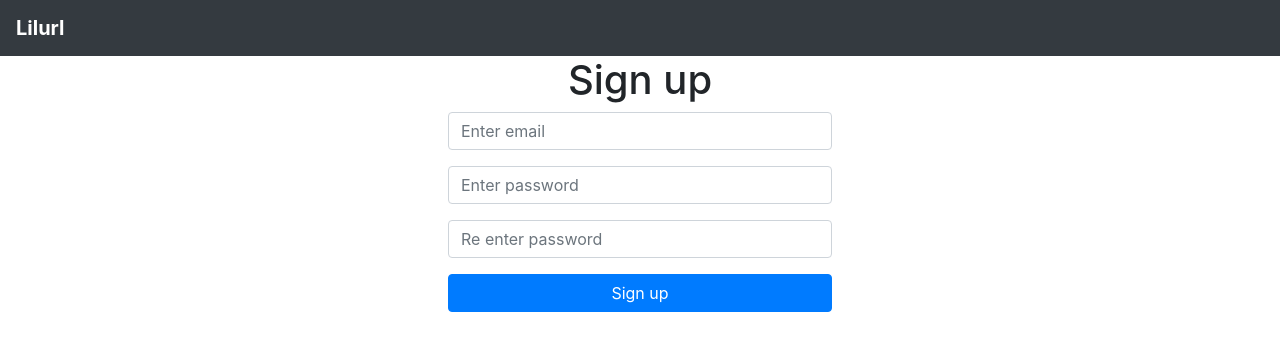
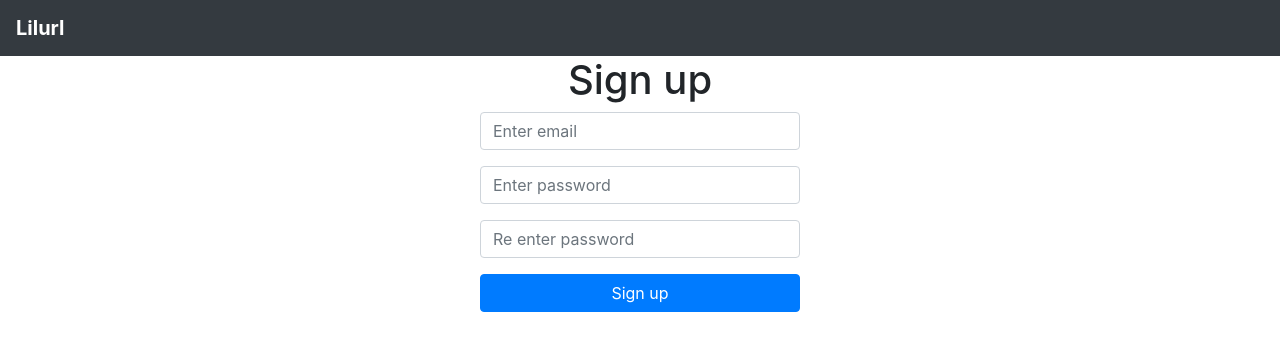
Before and after one commit to sumitsaha1994/lilurl-client, a React (Create React App) app: page /user/signup in a window 1280 px wide. Shown: the top 350 px of the page. Built offline with nearby package versions, Linux system fonts and the light colour scheme.

Commit message:
link display change

```diff
--- a/src/pages/Signup.js
+++ b/src/pages/Signup.js
@@ -59,8 +59,8 @@ const Signup = () => {
                     </p>
                 </Container>
             ) : (
-                <div>
-                    <Form onSubmit={handleSubmit} style={{ width: "30%", margin: "auto" }}>
+                <div style={{ width: "20rem", margin: "auto" }}>
+                    <Form onSubmit={handleSubmit}>
                         <h1>Sign up</h1>
                         <Form.Text className="text-danger">{errors.signup}</Form.Text>
                         <Form.Group controlId="formBasicEmail">
```
